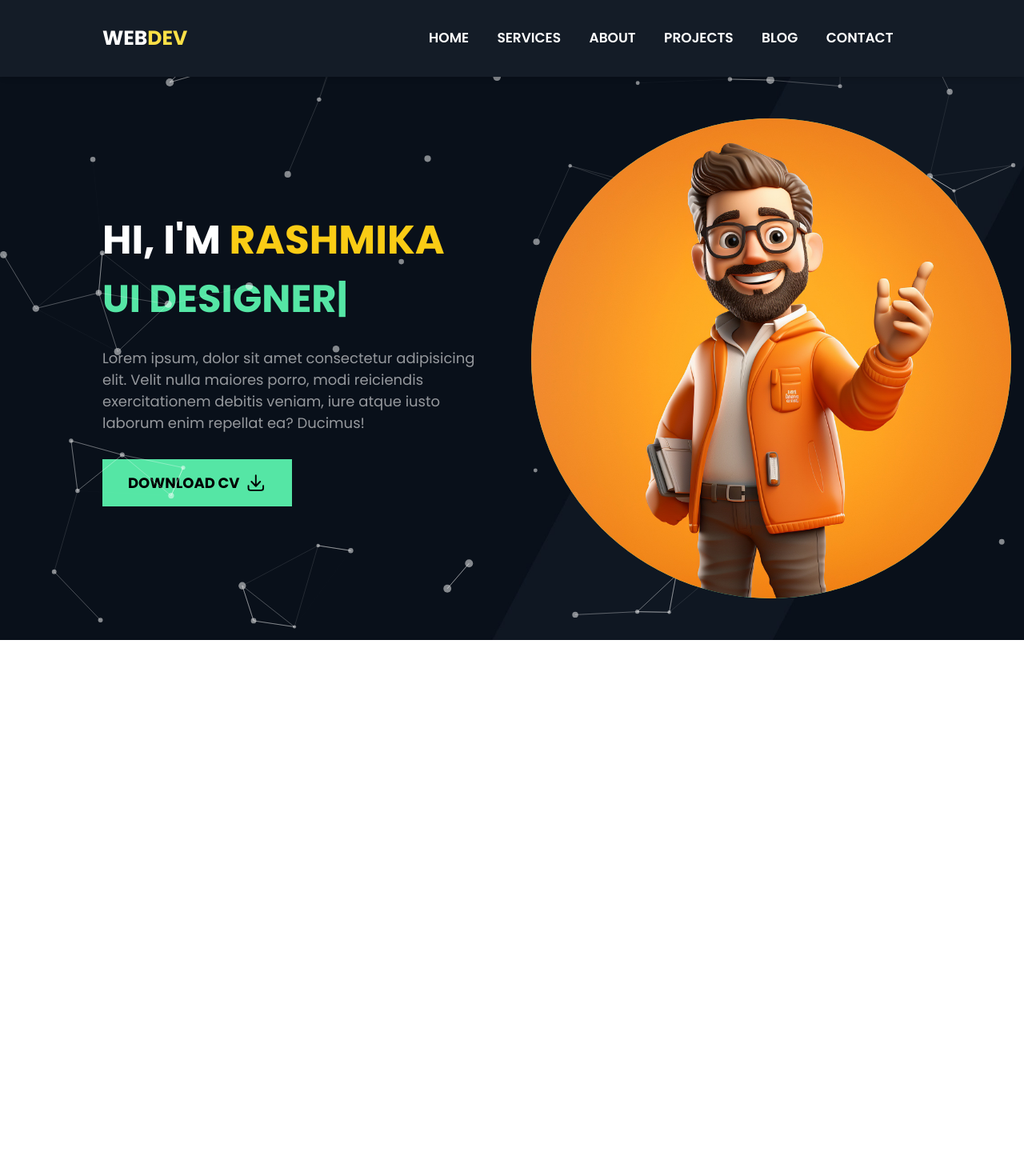
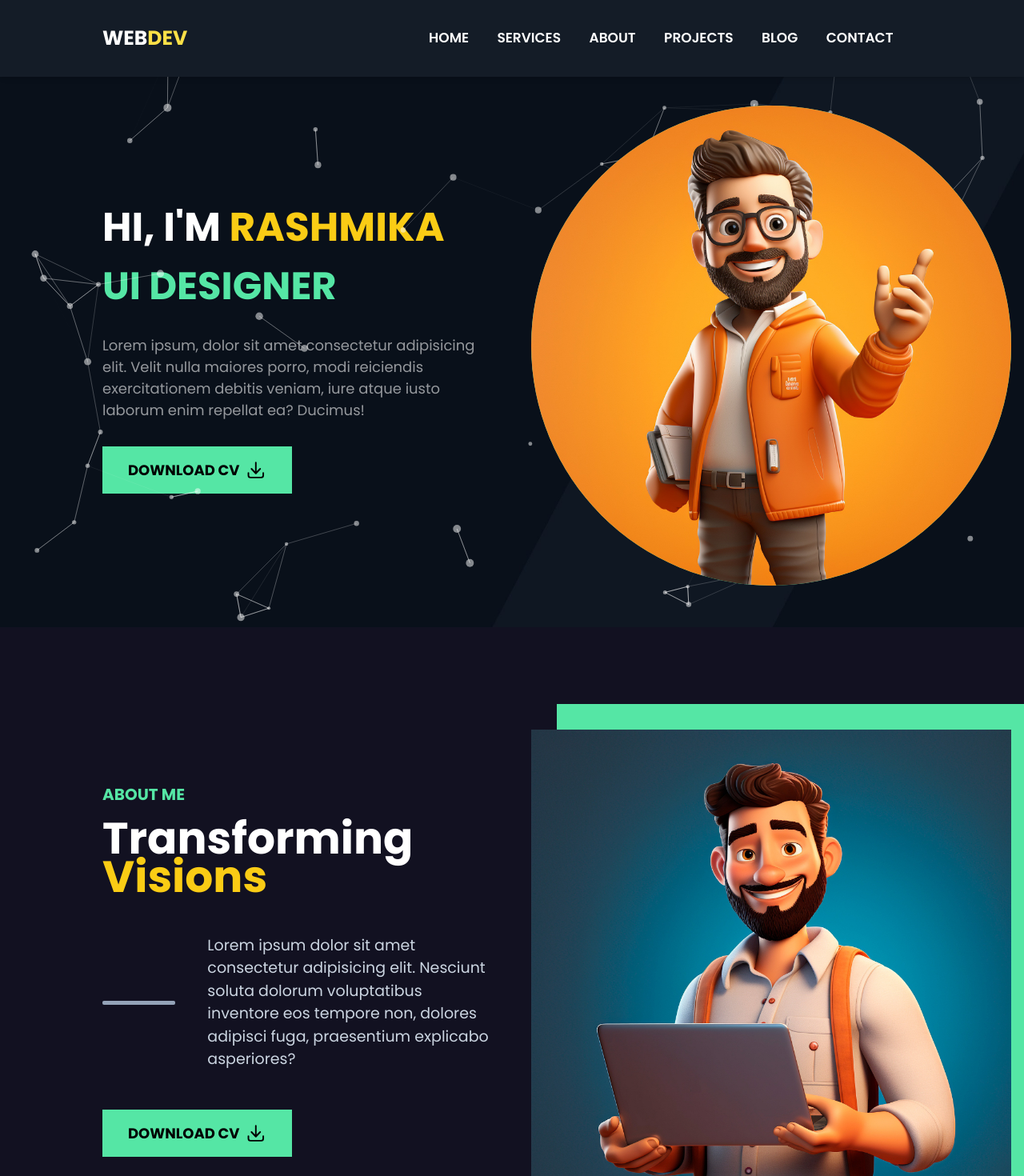
Before and after one commit to Rashmika-Jayarathna/portfolio, a Next.js app: page / in a window 1280 px wide. Shown: the top 1470 px of the page at 80% size. Before the commit the page ends 800 px from the top, so only its background shows below. Built offline with nearby package versions, Linux system fonts and the light colour scheme.

Commit message:
About section added

```diff
--- /dev/null
+++ b/components/About.tsx
@@ -0,0 +1,38 @@
+import { ArrowDownTrayIcon } from '@heroicons/react/20/solid'
+import Image from 'next/image'
+import React from 'react'
+
+const About = () => {
+  return (
+    <div className='bg-[#121121] pb-[3rem] pt-[4rem] md:pt-[8rem] '>
+
+        <div className='grid grid-cols-1 md:grid-cols-2 w-[80%] mx-auto gap-[3rem] items-center'>
+
+            <div>
+
+                <h1 className='text-[20px] font-bold uppercase text-[#55e6a5] mb-[1rem] '>ABOUT ME</h1>
+                <h2 className='text-[25px] md:text-[35px] lg:text-[55px] md:leading-[3rem] leading-[2rem] capitalize mb-[3rem] font-bold text-white'>
+                    Transforming <span className='text-yellow-400'>visions</span>
+                </h2>
+
+                <div className='mb-[3rem] flex items-center md:space-x-10 '>
+                    <span className='w-[100px] hidden md:block h-[5px] bg-slate-400 rounded-sm '></span>
+                    <p className='text-[19px] text-slate-300 w-[80%] '>Lorem ipsum dolor sit amet consectetur adipisicing elit. Nesciunt soluta dolorum voluptatibus inventore eos tempore non, dolores adipisci fuga, praesentium explicabo asperiores?</p>
+                </div>
+                <button className='flex px-[2rem] hover:bg-yellow-400 transition-all duration-200 py-[1rem] text-[18px] font-bold uppercase bg-[#55e6a5] text-black items-center space-x-2 '>
+                  <p>Download CV</p>
+                  <ArrowDownTrayIcon className='w-[1.6rem] h-[1.7rem] text-black' />
+                  </button>
+            </div>
+            <div className='lg:w-[600px] mx-auto md:mx-0 mt-[2rem] lg:mt-0 lg:h-[600px] w-[300px] h-[300px] relative' >
+                <Image src="/images/about.jpg" alt="üser" layout='fill' objectFit='contain' className='relative z-[11] w-[100%] h-[100%] object-contain '/>
+                <div className='absolute w-[100%] h-[100%] z-[10] bg-[#55e6a5] top-[-2rem] right-[-2rem]'></div>
+            </div>
+
+        </div>
+
+    </div>
+  )
+}
+
+export default About
--- a/components/Hero.tsx
+++ b/components/Hero.tsx
@@ -6,7 +6,7 @@
 
 const Hero = () => {
   return (
-    <div className="h-[88vh] bg-[url('/images/banner.jpg')] bg-cover bg-center ">
+    <div className="h-[88vh] bg-[url('/images/banner.jpg')] mt-[10vh] bg-cover bg-center ">
         <Particle />
         <div className='w-[80%] grid-cols-1 mx-auto grid lg:grid-cols-2 gap-[3rem] h-[100%] items-center '>
 
--- a/components/Nav.tsx
+++ b/components/Nav.tsx
@@ -10,7 +10,7 @@
 const Nav = ({openNav}:Props) => {
 
   return (
-    <div className='w-[100%] sticky z-[10000] top-0 h-[12vh] bg-[#141c27] shadow-md'>
+    <div className='w-[100%] fixed z-[10000] top-0 h-[12vh] bg-[#141c27] shadow-md'>
 
         <div className='flex items-center justify-between w-[80%] mx-auto h-[100%]'>
             <h1 className='flex-[0.6] cursor-pointer text-[25px] text-white font-bold'>
--- a/pages/index.tsx
+++ b/pages/index.tsx
@@ -1,3 +1,4 @@
+import About from '@/components/About'
 import Hero from '@/components/Hero'
 import MobileNav from '@/components/MobileNav'
 import Nav from '@/components/Nav'
@@ -22,6 +23,7 @@
         <Hero />
         <div className='relative z-[30]'>
           {/* about */}
+          <About />
         </div>
       </div>
     </div>
```
